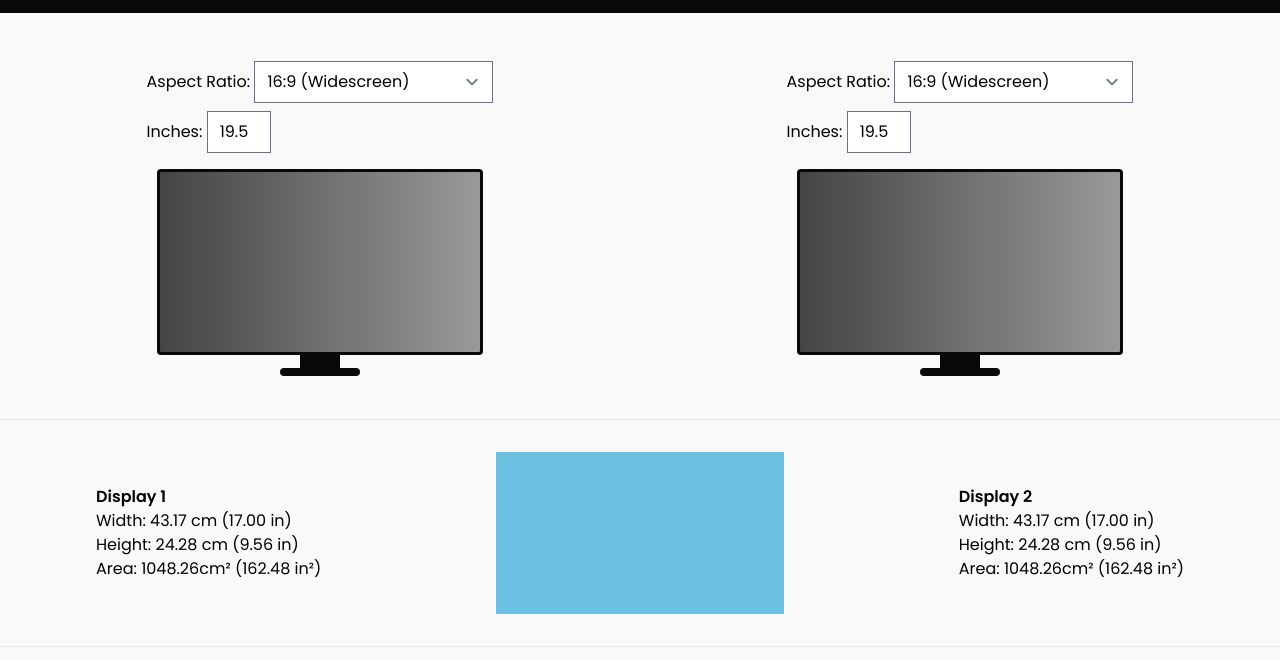
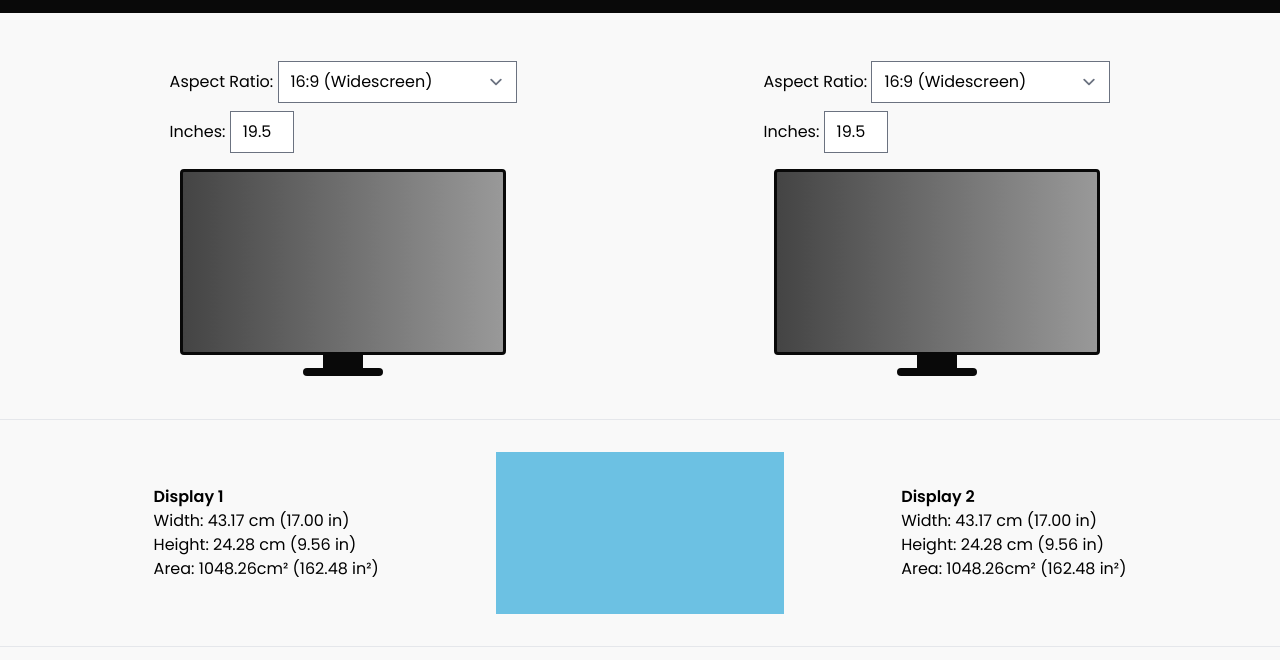
Before and after one commit to bernard-rodrigues/screenmaster, a website: page index.html in a window 1280 px wide. Shown: the part 51-711 px from the top of the page. Drawn offline with nearby package versions, Linux system fonts and the light colour scheme.

Commit message:
Correção nas margens

```diff
--- a/index.html
+++ b/index.html
@@ -16,7 +16,7 @@
     <title>Screen Master</title>
 </head>
 
-<body class="m-0 font-['Poppins']">
+<body class="m-0 font-['Poppins'] bg-[#f9f9f9]">
     <header class="bg-[#090909] flex py-[1rem] px-[2rem] items-center justify-between">
         <div class="flex gap-[1rem] items-center">
             <svg xmlns="http://www.w3.org/2000/svg" width="30" height="30" fill="#f3f3f3" class="bi bi-aspect-ratio" viewBox="0 0 16 16">
@@ -28,7 +28,7 @@
         <div><p id="subtitle" class="text-base font-[300] text-[#f3f3f3] md:hidden">A screen size comparison tool</p></div>
     </header>
 
-    <div id="mainContainer" class="bg-[#f9f9f9] pt-[2rem] pb-[4rem] flex justify-around border-b md:block">
+    <div id="mainContainer" class="pt-[2rem] pb-[4rem] px-[12vw] flex justify-between border-b md:block">
         <div id="data1" class="block justify-center self-end">
             <div id="form1" class="grid justify-center m-[1rem] gap-[0.5rem] md:flex md:gap-[2rem] md:text-sm">
                 <div>
@@ -82,7 +82,7 @@
         </div>
     </div>
 
-    <div id="comparison" class="bg-[#f9f9f9] flex gap-[2rem] justify-between items-center py-[2rem] px-[6rem] border-b md:block md:py-[2rem] md:px-[3rem]">
+    <div id="comparison" class="flex justify-between items-center py-[2rem] px-[12vw] border-b md:block md:py-[2rem] md:px-[3rem]">
         <div id="display-info-1" class="md:mb-[2rem] md:text-sm">
             <h3><strong>Display 1</strong></h3>
             <p id="width-info-1"></p>
@@ -90,8 +90,8 @@
             <p id="area-info-1"></p>
             <p id="bigger-1"></p>
         </div>
-        <div id="screen-3" class="bg-[#6cc1e3] flex items-end transition-[height, width] duration-[1s]">
-            <div id="screen-4" class="bg-[#4995be] transition-[height, width, opacity] duration-[1s]"></div>
+        <div id="screen-3" class="bg-[#6cc1e3] flex items-end overflow-visible transition-[height, width] duration-[1s]">
+            <div id="screen-4" class="bg-[#4995be] overflow-visible transition-[height, width, opacity] duration-[1s]"></div>
         </div>
         <div id="display-info-2" class="md:mt-[2rem] md:text-sm">
             <h3><strong>Display 2</strong></h3>
```
Also changed, not shown: dist/output.css.
